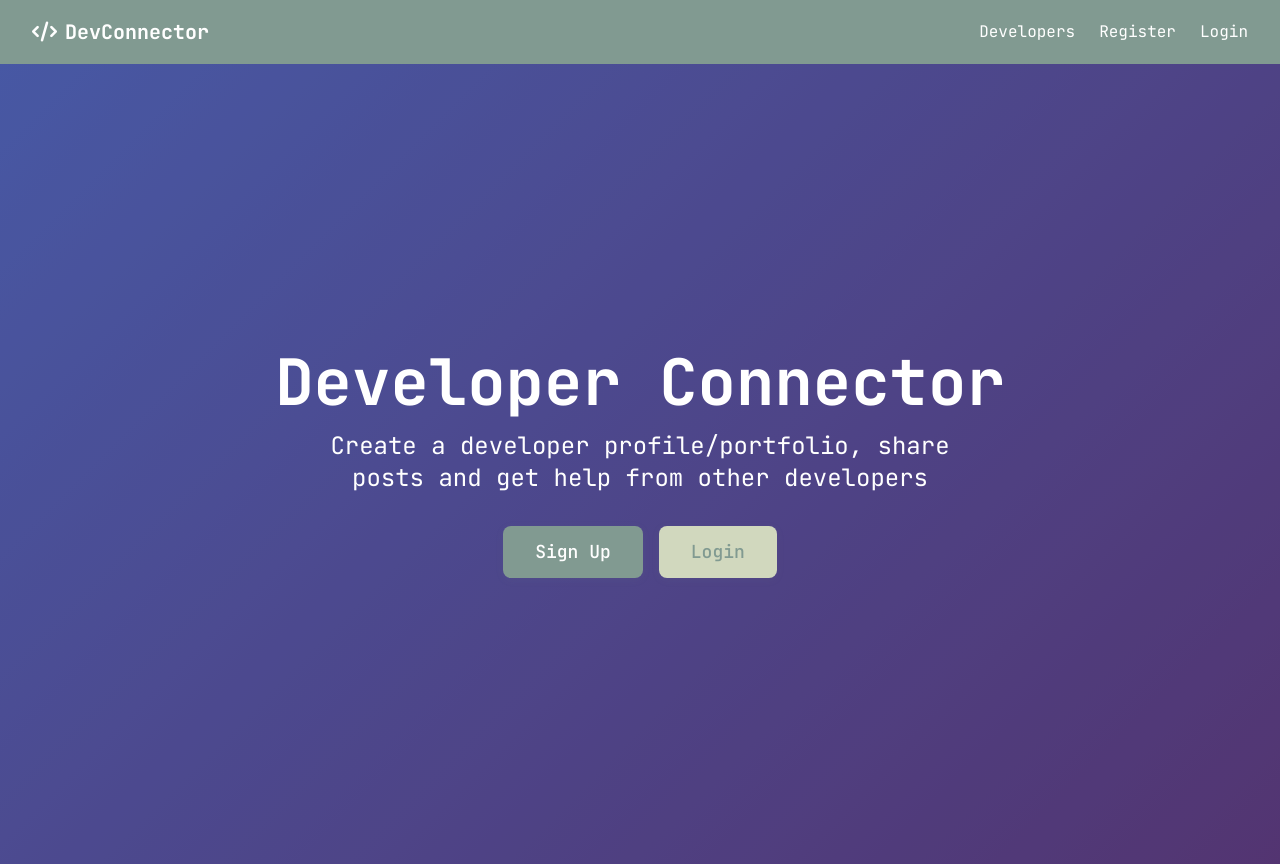
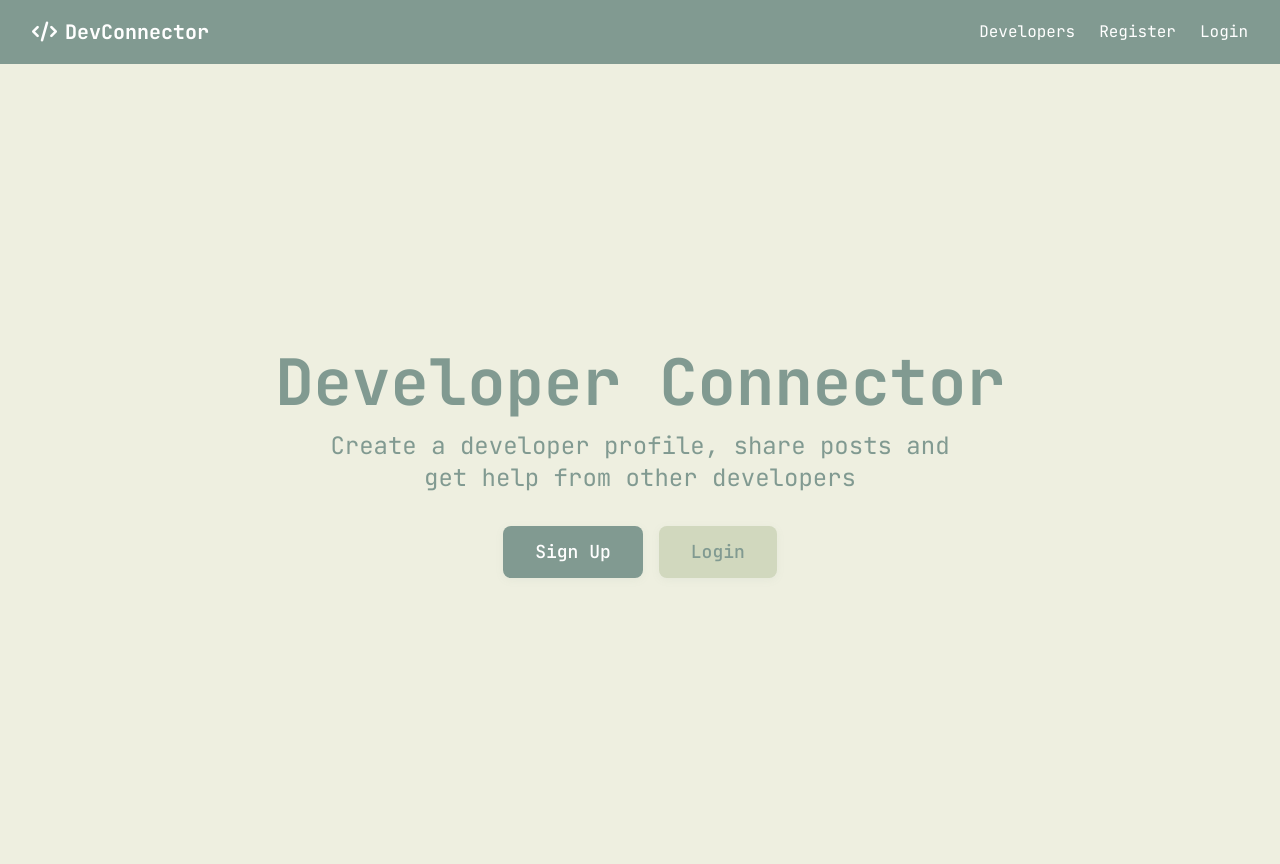
Before and after one commit to palakdesai4501/DevHub, a React (Vite) app in the folder frontend/: page / in a window 1280 px wide. Built offline with nearby package versions, Linux system fonts and the light colour scheme.

Commit message:
change: color theme in various pages

```diff
--- a/frontend/src/App.css
+++ b/frontend/src/App.css
@@ -128,13 +128,13 @@ input:focus, select:focus, textarea:focus {
 /* Landing page styles */
 .landing {
   position: relative;
-  background: linear-gradient(135deg, #667eea 0%, #764ba2 100%);
+  background: var(--color-bg);
   height: 100vh;
   display: flex;
   align-items: center;
   justify-content: center;
   text-align: center;
-  color: white;
+  color: var(--color-primary);
 }
 
 .landing::before {
@@ -144,7 +144,6 @@ input:focus, select:focus, textarea:focus {
   left: 0;
   right: 0;
   bottom: 0;
-  background: rgba(0, 0, 0, 0.3);
 }
 
 .landing-content {
--- a/frontend/src/App.jsx
+++ b/frontend/src/App.jsx
@@ -40,7 +40,7 @@ const Landing = () => {
           Developer Connector
         </h1>
         <p className="text-xl md:text-2xl mb-8 max-w-2xl mx-auto">
-          Create a developer profile/portfolio, share posts and get help from other developers
+          Create a developer profile, share posts and get help from other developers
         </p>
         <div className="space-x-4">
           <Link to="/register" className="btn btn-primary text-lg px-8 py-3">
--- a/frontend/src/components/dashboard/Dashboard.jsx
+++ b/frontend/src/components/dashboard/Dashboard.jsx
@@ -108,7 +108,7 @@ const Dashboard = () => {
                   {profile.website && (
                     <p className="text-gray-600 mb-2">
                       <strong>Website:</strong>
-                      <a href={profile.website} target="_blank" rel="noopener noreferrer" className="text-blue-600 hover:text-blue-800 ml-1">
+                      <a href={profile.website} target="_blank" rel="noopener noreferrer" className="ml-1" style={{ color: 'var(--color-primary)' }}>
                         {profile.website}
                       </a>
                     </p>
@@ -139,7 +139,7 @@ const Dashboard = () => {
                 <h2 className="text-xl font-semibold mb-4">Experience</h2>
                 <div className="space-y-4">
                   {profile.experience.map((exp) => (
-                    <div key={exp._id} className="border-l-4 border-blue-500 pl-4">
+                    <div key={exp._id} className="border-l-4 pl-4" style={{ borderColor: 'var(--color-primary)' }}>
                       <div className="flex justify-between items-start">
                         <div>
                           <h3 className="font-semibold text-gray-900">{exp.title}</h3>
@@ -169,7 +169,7 @@ const Dashboard = () => {
                 <h2 className="text-xl font-semibold mb-4">Education</h2>
                 <div className="space-y-4">
                   {profile.education.map((edu) => (
-                    <div key={edu._id} className="border-l-4 border-green-500 pl-4">
+                    <div key={edu._id} className="border-l-4 pl-4" style={{ borderColor: 'var(--color-primary)' }}>
                       <div className="flex justify-between items-start">
                         <div>
                           <h3 className="font-semibold text-gray-900">{edu.school}</h3>
--- a/frontend/src/components/profiles/Profiles.jsx
+++ b/frontend/src/components/profiles/Profiles.jsx
@@ -80,7 +80,7 @@ const Profiles = () => {
                   {/* View Profile Button */}
                   <Link
                     to={`/profile/${profile.user._id}`}
-                    className="inline-block w-full px-4 py-2 bg-blue-600 text-white rounded hover:bg-blue-700 transition-colors"
+                    className="inline-block w-full px-4 py-2 text-white rounded hover:bg-blue-700 transition-colors" style={{ background: 'var(--color-primary)' }}
                   >
                     View Profile
                   </Link>
```
